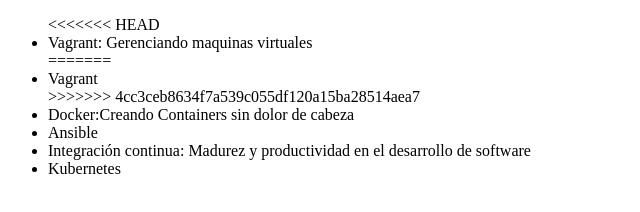
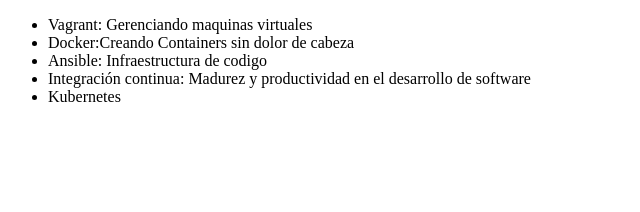
Before and after one commit to MonikPaPo/alura-git, a plain HTML site: page index.html in a window 1280 px wide. Shown: the whole page, without its empty margins (0-640 px from the left). Drawn offline with Linux system fonts and the light colour scheme.

Commit message:
Cambiando el nombre del curso de Asiable

```diff
--- a/index.html
+++ b/index.html
@@ -7,13 +7,9 @@
 </head>
 <body>
 	<ul>
-<<<<<<< HEAD
 		<li>Vagrant: Gerenciando maquinas virtuales</li>
-=======
-		<li>Vagrant</li>
->>>>>>> 4cc3ceb8634f7a539c055df120a15ba28514aea7
 		<li>Docker:Creando Containers sin dolor de cabeza</li>
-		<li>Ansible</li>
+		<li>Ansible: Infraestructura de codigo</li>
 		<li>Integración continua: Madurez y productividad en el desarrollo de software</li>
 		<li>Kubernetes</li>
 	</ul>
```
